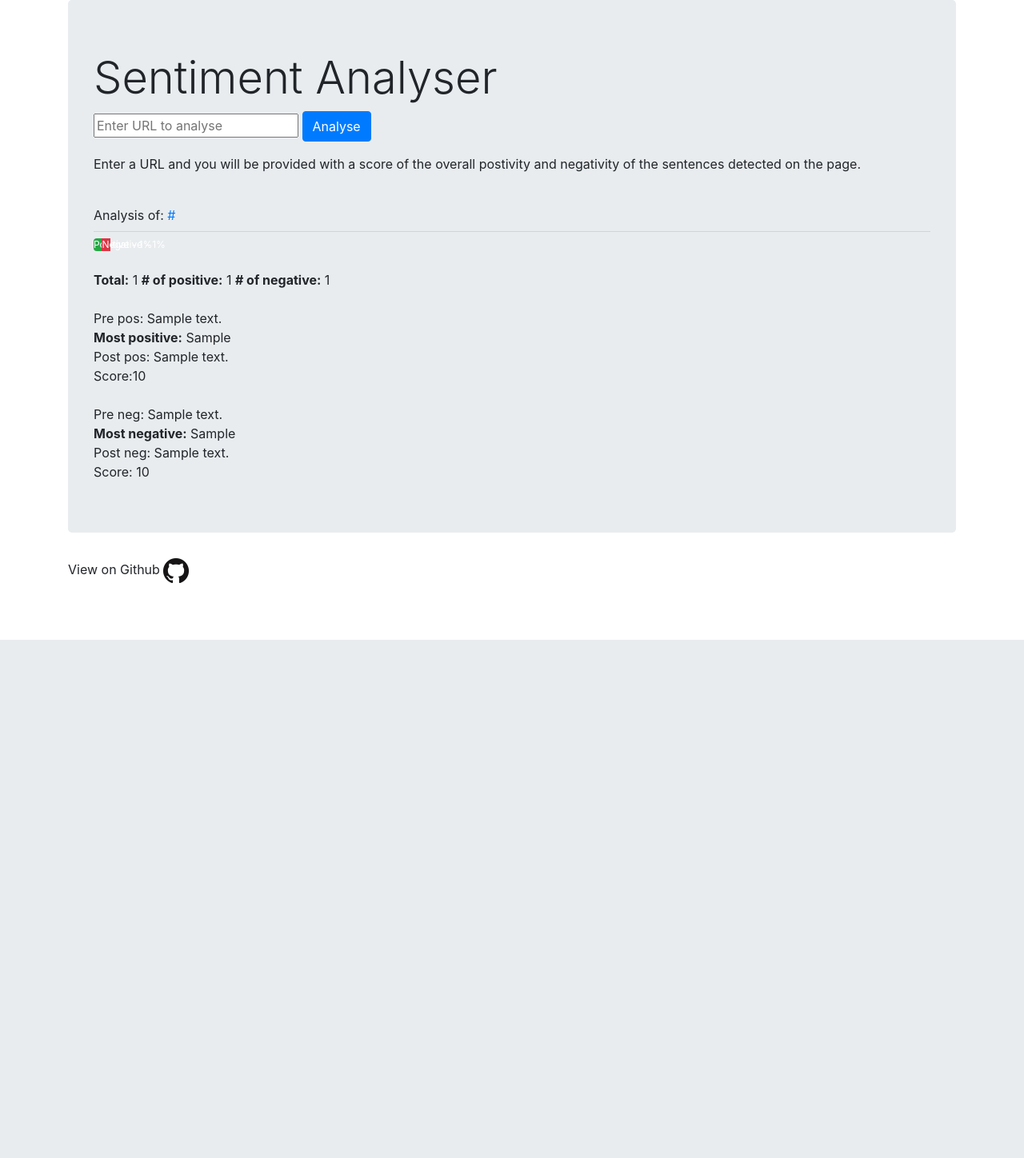
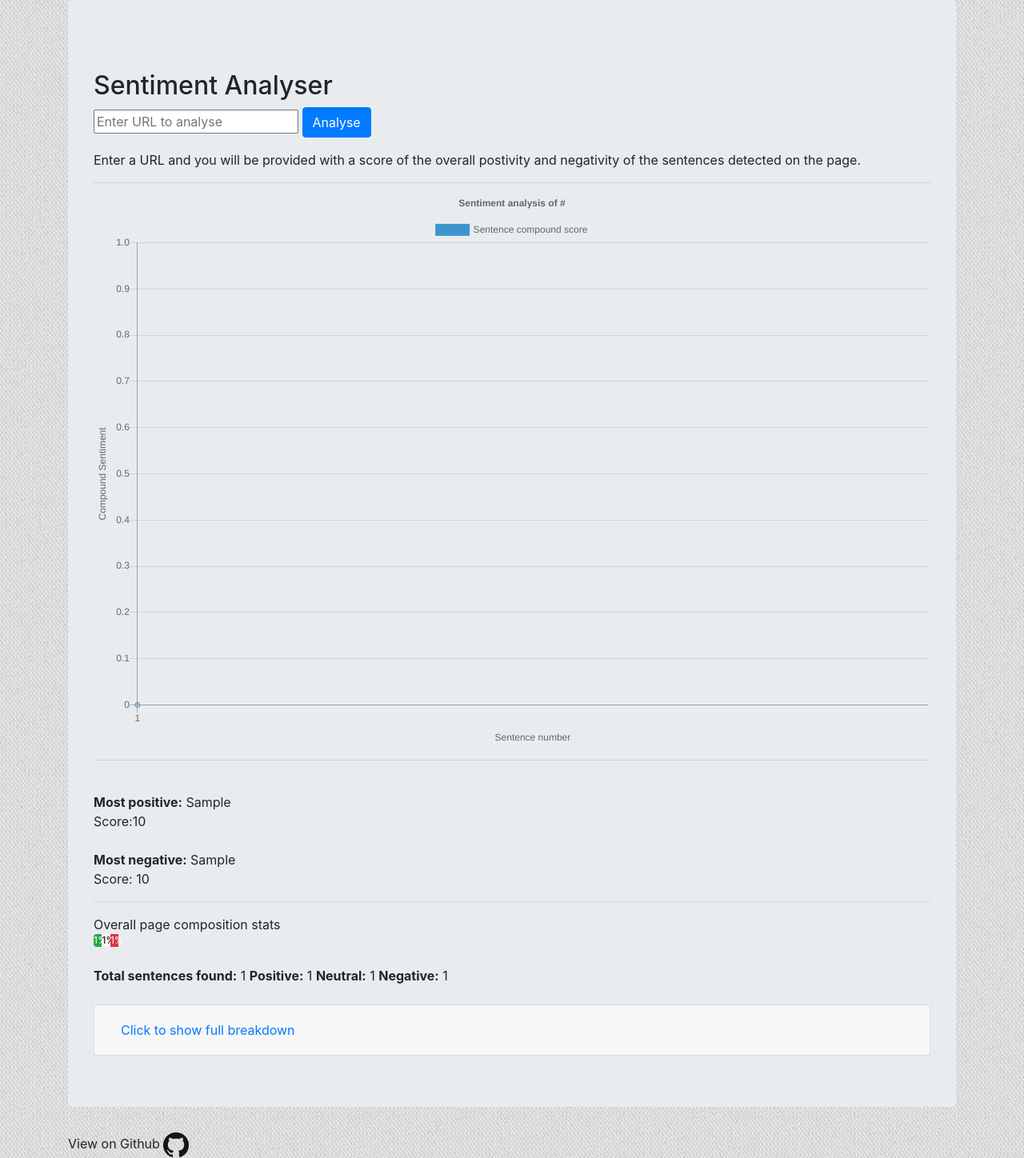
Before and after one commit to john-lock/Sentiment, a Flask app: template templates/index.html in a window 1280 px wide. Shown: the whole page at 80% size. Before the commit the page ends 800 px from the top, so only its background shows below. Run offline with Flask 2, Linux system fonts and the light colour scheme; the template is opened without the code that fills it: most values are stand-ins (such as "Sample title", 1, 10 or a date in 2020); some libraries are stand-ins or nearby versions.

Commit message:
Added chart

```diff
--- a/app.py
+++ b/app.py
@@ -47,12 +47,15 @@ def scrape():
                 data[i].update({'text': line_list[i]})
 
             # Get number of +/- of compound rating
-            count_pos = list(filter(lambda x: x['compound'] >= 0, data))
-            count_neg = list(filter(lambda x: x['compound'] < 0, data))
+            count_pos = list(filter(lambda x: x['compound'] >= 0.2, data))
+            count_neut = list(filter(lambda x: x['compound'] > -0.2 and x['compound'] < 0.2, data))
+            count_neg = list(filter(lambda x: x['compound'] <= -0.2, data))
             count_pos_comp = len(count_pos)
+            count_neut_comp = len(count_neut)
             count_neg_comp = len(count_neg)
             count_total = len(data)
             count_pos_perc = round(count_pos_comp / count_total * 100, 2)
+            count_neut_perc = round(count_neut_comp / count_total * 100, 2)
             count_neg_perc = round(count_neg_comp / count_total * 100, 2)
 
             # Get most positive/negative sentences
@@ -63,103 +66,9 @@ def scrape():
             most_pos = most_positive_sorted[((len(data)-1))]['text']
             most_pos_id = int(most_positive_sorted[((len(data)-1))]['id'])
 
-            # pre/post neg & pos text
-            if most_neg_id > 1:
-                pre_neg = data[(most_neg_id - 1)]
-                pre_neg_text = pre_neg['text']
-
-            if (most_neg_id + 1) < len(data):
-                post_neg = data[(most_neg_id + 1)]
-                post_neg_text = post_neg['text']
-
-            if most_pos_id > 1:
-                pre_pos = data[(most_pos_id - 1)]
-                pre_pos_text = pre_pos['text']
-
-            if (most_pos_id + 1) < len(data):
-                post_pos = data[(most_pos_id + 1)]
-                post_pos_text = post_pos['text']
-
             # Scores of most neg & pos sentences
             most_neg_score = data[(most_neg_id)]['compound']
             most_pos_score = data[(most_pos_id)]['compound']
-
-    return render_template('index.html', **locals())
-
-@app.route('/test', methods=['GET', 'POST'])
-def test_scrape():
-    errors = []
-    results = {}
-    try:
-        url = 'https://sentiment.johnlock.nl/testpage'
-        r = requests.get(url)
-    except:
-        errors.append("Unable to reach URL, please try again")
-        errors.append("URL attempted:" + url)
-        errors_str = '\n'.join(errors)
-        return render_template('index.html', errors=errors, url=url)
-    if r:
-        # Remove elements that are not visible on page as rendered to user
-        soup = BeautifulSoup(r.text, 'html.parser')
-        for element in soup(['style', 'script', 'head', 'header', 'title', 'meta', 'footer']):
-            element.extract()
-        raw_result_text = soup.get_text()
-        raw_result_text = re.sub("\n", " ", str(raw_result_text))
-
-        tokenized = tokenize.sent_tokenize(raw_result_text)
-        sid = SentimentIntensityAnalyzer()
-        data = []
-
-        # Remove too lengthy sentences (understood to be errors)
-        line_list = list(filter(lambda x: len(str(x)) < 400, tokenized))
-
-        # Get polarity of each sentence
-        for sentence in line_list:
-            ss = sid.polarity_scores(sentence)
-            data.append(ss)
-
-        # Add sentence id and sentence
-        for i in range(len(line_list)):
-            data[i].update({'id': i})
-            data[i].update({'text': line_list[i]})
-
-        # Get number of +/- of compound rating
-        count_pos = list(filter(lambda x: x['compound'] >= 0, data))
-        count_neg = list(filter(lambda x: x['compound'] < 0, data))
-        count_pos_comp = len(count_pos)
-        count_neg_comp = len(count_neg)
-        count_total = len(data)
-        count_pos_perc = round(count_pos_comp / count_total * 100, 2)
-        count_neg_perc = round(count_neg_comp / count_total * 100, 2)
-
-        # Get most positive/negative sentences
-        most_negative_sorted = sorted(data, key=lambda x: x['neg'])
-        most_neg = most_negative_sorted[((len(data)-1))]['text']
-        most_neg_id = int(most_negative_sorted[((len(data)-1))]['id'])
-        most_positive_sorted = sorted(data, key=lambda x: x['pos'])
-        most_pos = most_positive_sorted[((len(data)-1))]['text']
-        most_pos_id = int(most_positive_sorted[((len(data)-1))]['id'])
-
-        # pre/post neg & pos text
-        if most_neg_id > 1:
-            pre_neg = data[(most_neg_id - 1)]
-            pre_neg_text = pre_neg['text']
-
-        if (most_neg_id + 1) < len(data):
-            post_neg = data[(most_neg_id + 1)]
-            post_neg_text = post_neg['text']
-
-        if most_pos_id > 1:
-            pre_pos = data[(most_pos_id - 1)]
-            pre_pos_text = pre_pos['text']
-
-        if (most_pos_id + 1) < len(data):
-            post_pos = data[(most_pos_id + 1)]
-            post_pos_text = post_pos['text']
-
-        # Scores of most neg & pos sentences
-        most_neg_score = data[(most_neg_id)]['compound']
-        most_pos_score = data[(most_pos_id)]['compound']
 
     return render_template('index.html', **locals())
 
--- a/requirements.txt
+++ b/requirements.txt
@@ -20,7 +20,7 @@ psycopg2==2.7.5
 python-dateutil==2.7.3
 python-dotenv==0.9.1
 python-editor==1.0.3
-requests==2.19.1
+requests==2.20.0
 requests-oauthlib==1.0.0
 six==1.11.0
 SQLAlchemy==1.2.11
--- a/runtime.txt
+++ b/runtime.txt
@@ -1 +1 @@
-python-3.6.4
+python-3.7.0
--- /dev/null
+++ b/static/sentiment.css
@@ -0,0 +1,3 @@
+body {
+	background-image: url(images/bg.png);
+}
--- /dev/null
+++ b/templates/full.html
@@ -0,0 +1,3 @@
+{% for token in tokens %}
+{{ token }}
+{% endfor %}
--- a/templates/index.html
+++ b/templates/index.html
@@ -2,52 +2,141 @@
 
 <head>
     <link rel="stylesheet" href="https://stackpath.bootstrapcdn.com/bootstrap/4.1.3/css/bootstrap.min.css" integrity="sha384-MCw98/SFnGE8fJT3GXwEOngsV7Zt27NXFoaoApmYm81iuXoPkFOJwJ8ERdknLPMO" crossorigin="anonymous">
+    <link rel="stylesheet" href="static/sentiment.css">
     <script src="https://code.jquery.com/jquery-3.3.1.slim.min.js" integrity="sha384-q8i/X+965DzO0rT7abK41JStQIAqVgRVzpbzo5smXKp4YfRvH+8abtTE1Pi6jizo" crossorigin="anonymous"></script>
     <script src="https://cdnjs.cloudflare.com/ajax/libs/popper.js/1.14.3/umd/popper.min.js" integrity="sha384-ZMP7rVo3mIykV+2+9J3UJ46jBk0WLaUAdn689aCwoqbBJiSnjAK/l8WvCWPIPm49" crossorigin="anonymous"></script>
     <script src="https://stackpath.bootstrapcdn.com/bootstrap/4.1.3/js/bootstrap.min.js" integrity="sha384-ChfqqxuZUCnJSK3+MXmPNIyE6ZbWh2IMqE241rYiqJxyMiZ6OW/JmZQ5stwEULTy" crossorigin="anonymous"></script>
+    <script src="https://cdnjs.cloudflare.com/ajax/libs/Chart.js/2.7.3/Chart.bundle.js"></script>
     <title>Sentiment Analysis</title>
 </head>
 
 <body>
     <div class="container">
         <div class="jumbotron">
-            <h2 class="display-4">Sentiment Analyser</h2>
+            <br> {% if errors %}
+            <div class="alert alert-warning" role="alert">
+                {{ errors }}
+            </div> {% endif %}
+            <h2 class="display-6">Sentiment Analyser</h2>
             <form action="{{ url_for('scrape') }}" method="POST">
                 <input type="text" placeholder="Enter URL to analyse" name="urlInput">
                 <button type="submit" class="btn btn-primary">Analyse</button>
             </form>
             <p> Enter a URL and you will be provided with a score of the overall postivity and negativity of the sentences detected on the page. </p>
+            {% if count_total %}
+            <hr class="my-2">
+            <canvas id="chart" width="600" height="400"></canvas>
+            <hr>
+
+            <br> <b>Most positive:</b> {{ most_pos }}
+            <br>Score:{{ most_pos_score }}
             <br>
-            {% if url %} Analysis of: <a href="{{ url }}">{{ url }}</a> {% endif %} {% if count_total %}
-            <hr class="my-2">
+            <br> <b>Most negative:</b> {{ most_neg }}
+            <br>Score: {{ most_neg_score }}
+            <hr>
+            Overall page composition stats
             <div class="progress">
                 <div class="progress-bar bg-success" style="width:{{ count_pos_perc }}%">
-                    Positive - {{ count_pos_perc }}%
+                    {% if count_pos_perc > 10 %}
+                    Positive -
+                    {% endif %}
+                    {{ count_pos_perc }}%
                 </div>
-                <div class="progress-bar bg-danger" style="width:{{ count_neg_perc }}%"> Negative - {{ count_neg_perc }}%
+                <div class="progress-bar bg-light" style="color:black; width:{{ count_neut_perc }}%">
+                    {% if count_neut_perc > 10 %}
+                    Neutral -
+                    {% endif %}
+                    {{ count_neut_perc }}%
+                </div>
+                <div class="progress-bar bg-danger" style="width:{{ count_neg_perc }}%">
+                    {% if count_neg_perc > 10 %}
+                    Negative -
+                    {% endif %}
+                    {{ count_neg_perc }}%
                 </div>
             </div>
-            <br> <b>Total:</b> {{ count_total }}
-            <b># of positive:</b> {{ count_pos_comp }}
-            <b># of negative:</b> {{ count_neg_comp }}
-            <br>
-            <br> Pre pos: {{ pre_pos_text }}
-            <br> <b>Most positive:</b> {{ most_pos }}
-            <br> Post pos: {{ post_pos_text }}
-            <br>Score:{{ most_pos_score }}
-            <br>
-            <br> Pre neg: {{ pre_neg_text }}
-            <br> <b>Most negative:</b> {{ most_neg }}
-            <br> Post neg: {{ post_neg_text }}
-            <br>Score: {{ most_neg_score }}
+            <br> <b>Total sentences found:</b> {{ count_total }}
+            <b>Positive:</b> {{ count_pos_comp }}
+            <b>Neutral:</b> {{ count_neut_comp }}
+            <b>Negative:</b> {{ count_neg_comp }}
+            <br><br>
+            <div class="accordion" id="accordionExample">
+                <div class="card">
+                    <div class="card-header" id="headingOne">
+                        <h5 class="mb-0">
+        <button class="btn btn-link" type="button" data-toggle="collapse" data-target="#collapseOne" aria-expanded="false" aria-controls="collapseOne">
+          Click to show full breakdown
+        </button>
+      </h5>
+                    </div>
+                    <div id="collapseOne" class="collapse hide" aria-labelledby="headingOne" data-parent="#accordionExample">
+                        <div class="card-body">
+                            <table class="table table-striped">
+                                <thead>
+                                    <tr>
+                                        <th>ID</th>
+                                        <th>Positive</th>
+                                        <th>Neutral</th>
+                                        <th>Negative</th>
+                                        <th>Compound</th>
+                                        <th class="text-center">Text</th>
+                                    </tr>
+                                </thead>
+                                <tbody>
+                                    {% for sentence in data %}
+                                    <tr>
+                                        <td>{{ sentence.id }}</td>
+                                        <td>{{ sentence.pos }}</td>
+                                        <td>{{ sentence.neu }}</td>
+                                        <td>{{ sentence.neg }}</td>
+                                        <td>{{ sentence.compound }}</td>
+                                        <td>{{ sentence.text }}</td>
+                                    </tr>
+                                    {% endfor %}
+                                </tbody>
+                            </table>
+                        </div>
+                    </div>
+                </div>
+            </div>
             {% endif %}
-            <br> {% if errors %}
-            <div class="alert alert-warning" role="alert">
-                {{ errors }}
-            </div> {% endif %}
         </div>
         View on Github <a href="https://github.com/john-lock/sentiment"><img src="static/images/github.png"></a>
     </div>
+    <script>
+    var id = [{% for token in data %} {{ token.id }},{% endfor %}];
+    var compound = [{% for token in data %} {{ token.compound }},{% endfor %}];
+    new Chart(document.getElementById("chart"), {
+  type: 'line',
+  data: {
+    labels: id,
+    datasets: [{
+        data: compound,
+        label: "Sentence compound score",
+        borderColor: "#3e95cd",
+        fill: false
+      }]},
+  options: {
+     title: {
+      display: true,
+      text: 'Sentiment analysis of {{ url }}'
+      },
+      scales: {
+        yAxes: [{
+          scaleLabel: {
+            display: true,
+            labelString: 'Compound Sentiment'
+          }
+        }],
+        xAxes: [{
+          scaleLabel: {
+            display: true,
+            labelString: 'Sentence number'
+          }
+        }],
+      }},
+    });
+    </script>
 </body>
 
 </html>
--- a/tests.py
+++ b/tests.py
@@ -13,12 +13,6 @@ class Test(unittest.TestCase):
         print(response.text)
         # self.assertEqual(,response.text)
 
-    def test_score(self):
-        url = 'https://sentiment.johnlock.nl/test'
-        response = requests.get(url)
-        print(response)
-        return response
-
 
 if __name__ == '__main__':
     unittest.main()
```
Also changed, not shown: static/images/bg.png (added), 1 other file.
